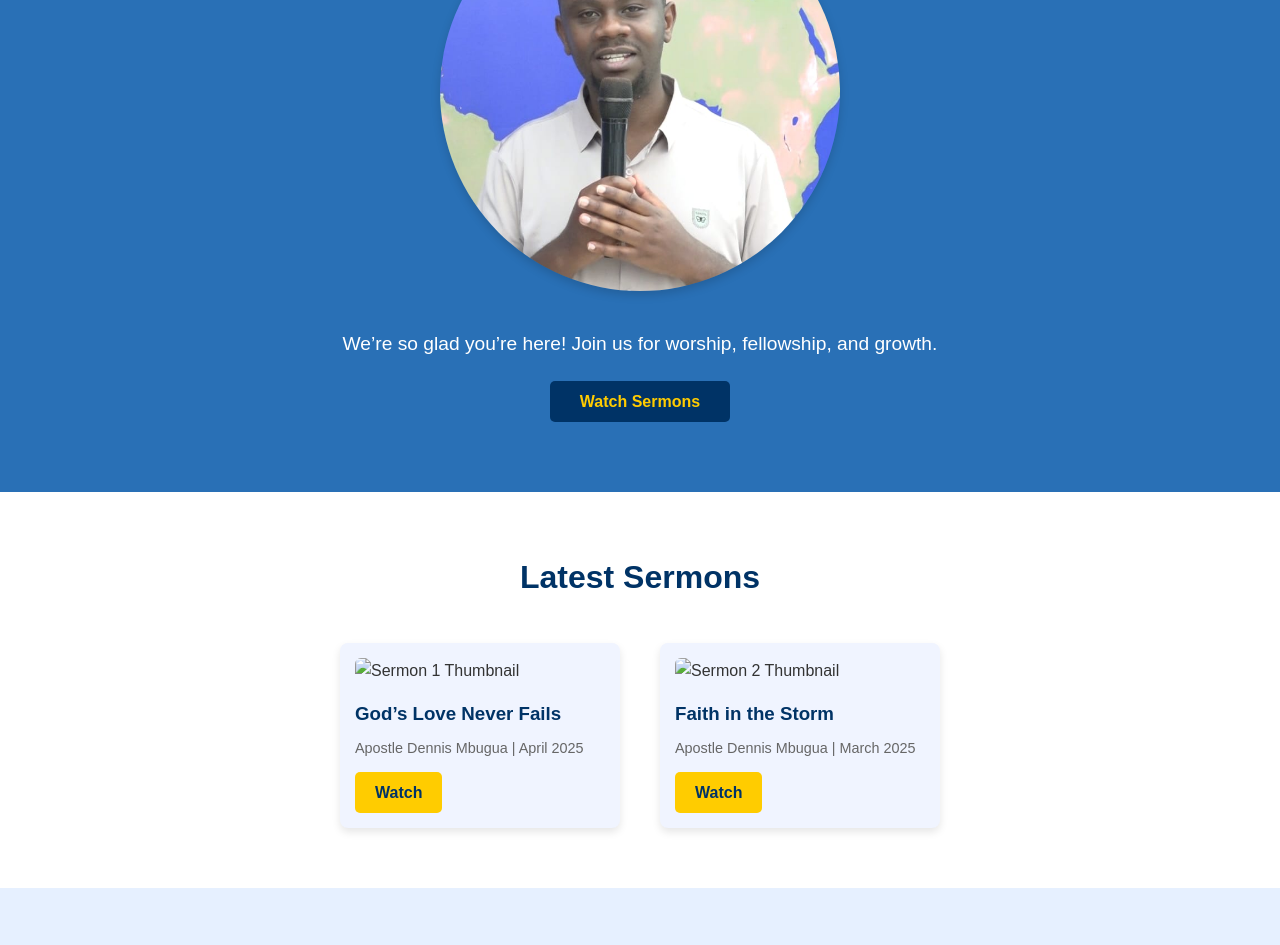
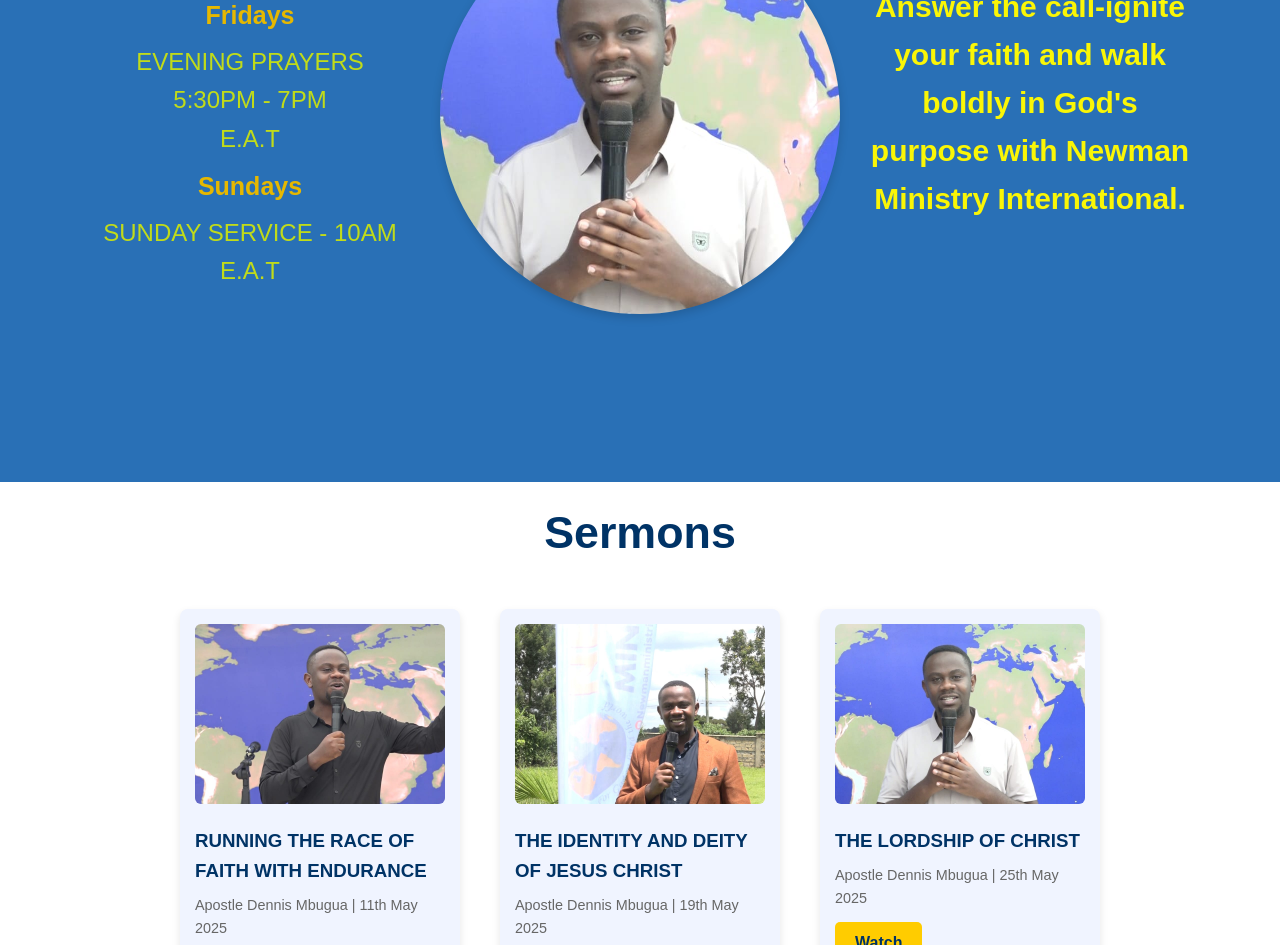
Before and after one commit to Wambu-i7/New-Man-Ministries, a plain HTML site: page index.html in a window 1280 px wide. Shown: the part 421-1366 px from the top of the page. Drawn offline with Linux system fonts and the light colour scheme; a script that the page names is missing.

Commit message:
sermons section

```diff
--- a/css/styles.css
+++ b/css/styles.css
@@ -11,6 +11,13 @@
     line-height: 1.6;
     color: #333;
     background-color: #f9f9f9;
+  }
+
+  section {
+    scroll-margin-top: 110px; /* Adjust to your header height */
+  }
+  #home {
+   padding-top: -25px;
   }
 
   .container {
@@ -43,24 +50,21 @@
     font-weight: bold;
     color: #ffcc00; /* yellow accent */
     text-decoration: none;
-    margin-left: 0;
+    margin-right: auto;
   }
 
   .logo-img {
     width: 100px;
     height: 100px;
     border-radius: 50%;
-    margin-right: 10px;
+    margin-left: -82px;
+    margin-bottom: -10px;
     object-fit: cover;
   }
   .logo-text {
     color: orange;
     font-size: 1.5rem;
     font-weight: bold;
-  }
-
-  .logo a {
-    text-align: left;
   }
   nav ul {
     list-style: none;
@@ -81,6 +85,8 @@
 
 
   /* Hero section */
+
+
 
   .hero {
     height: 100vh;
@@ -108,6 +114,39 @@
     margin-right: auto;
     color: white;
   }
+  .image-row {
+    display: flex;
+    justify-content: center;
+    align-items: center;
+    gap: 30px;
+    margin: 30px 0;
+    flex-wrap: wrap; /* for responsiveness */
+  }
+
+  .left-info, .right-info {
+    flex: 1;
+    min-width: 200px;
+
+  }
+
+  .left-info p {
+    margin: 8px 0;
+    text-align: center;
+    color: #d1e709e7;
+    font-size:x-large;
+  }
+  .left-info h3 {
+    color: #e6b800;
+    font-size: 25px;
+  }
+  .left-info h2 {
+    color: #e75b09;
+    font-size: 35px;
+  }
+  .right-info p {
+    color: rgb(250, 246, 6);
+    font-size: 30px;
+  }
 
   .preacher-image {
     text-align: center;
@@ -129,24 +168,30 @@
     text-decoration: none;
     font-weight: 600;
     border-radius: 5px;
+    margin: 55px 0;
   }
 
   .btn-primary:hover {
     background-color: #002244;
+
   }
 
   /* Sermons */
 
   .sermons {
-    padding: 60px 0;
+    padding: 10px 0;
     background-color: white;
     text-align: center;
+    height: 100vh;
+
   }
 
   .sermons h2 {
-    font-size: 2rem;
+    font-size: 2.8rem;
     margin-bottom: 40px;
     color: #003366;
+    border: #003366;
+    padding-top: 5px;
   }
 
   .sermon-list {
@@ -181,6 +226,13 @@
     color: #666;
     margin-bottom: 12px;
   }
+  .sermon-thumbnail {
+    width: 300px;
+    height: 180px;
+    object-fit: cover;
+    border-radius: 5px;
+  }
+
 
   .btn-secondary {
     background-color: #ffcc00;
--- a/index.html
+++ b/index.html
@@ -18,8 +18,8 @@
         <ul class="nav-links">
           <li><a href="#home">Home</a></li>
           <li><a href="#sermons">Sermons</a></li>
-          <li><a href="#about">About</a></li>
-          <li><a href="#contact">Contact</a></li>
+          <li><a href="#about">About Us</a></li>
+          <li><a href="#contact">Contact Us</a></li>
         </ul>
       </nav>
       <button class="nav-toggle" aria-label="Toggle navigation">
@@ -34,33 +34,55 @@
     <div class="container hero-content">
       <h1>Welcome to Newman Ministries International</h1>
 
-      <section class="preacher-image">
-        <img src="images/preacher.jpg" alt="Our Preacher" />
-      </section>
-      <p>We’re so glad you’re here! Join us for worship, fellowship, and growth.</p>
-      <a href="#sermons" class="btn-primary">Watch Sermons</a>
-    </div>
+      <div class="image-row">
+        <div class="left-info">
+          <h2>Service Times</h2>
+          <hr>
+          <h3><strong>Fridays</strong><br></h3>
+           <p>EVENING PRAYERS<br>
+            5:30PM - 7PM<br>
+            E.A.T</p>
+
+          <h3><strong>Sundays</strong><br> </h3>
+            <p>SUNDAY SERVICE - 10AM E.A.T<br>
+            </p>
+        </div>
+
+        <div class="preacher-image">
+          <img src="images/preacher.jpg" alt="Our Preacher" />
+        </div>
+
+        <div class="right-info">
+          <p><strong>Answer the call-ignite your faith and walk boldly in God's purpose with Newman Ministry International.</strong> </p>
+        </div>
   </section>
+
 
   <section id="sermons" class="sermons">
     <div class="container">
-      <h2>Latest Sermons</h2>
+      <h2>Sermons</h2>
       <div class="sermon-list">
 
         <article class="sermon">
-          <img src="images/sermon1.jpg" alt="Sermon 1 Thumbnail" />
-          <h3>God’s Love Never Fails</h3>
-          <p>Apostle Dennis Mbugua | April 2025</p>
+          <img src="images/sermon1.jpg" alt="Sermon 1 Thumbnail" class="sermon-thumbnail" />
+          <h3>RUNNING THE RACE OF FAITH WITH ENDURANCE</h3>
+          <p>Apostle Dennis Mbugua | 11th May 2025</p>
           <a href="https://www.youtube.com/embed/samplevideo1" target="_blank" class="btn-secondary">Watch</a>
         </article>
 
         <article class="sermon">
-          <img src="images/sermon2.jpg" alt="Sermon 2 Thumbnail" />
-          <h3>Faith in the Storm</h3>
-          <p>Apostle Dennis Mbugua | March 2025</p>
+          <img src="images/sermon2.jpg" alt="Sermon 2 Thumbnail" class="sermon-thumbnail"/>
+          <h3>THE IDENTITY AND DEITY OF JESUS CHRIST</h3>
+          <p>Apostle Dennis Mbugua | 19th May 2025</p>
           <a href="https://www.youtube.com/embed/samplevideo2" target="_blank" class="btn-secondary">Watch</a>
         </article>
 
+        <article class="sermon">
+          <img src="images/preacher.jpg" alt="Sermon 3 Thumbnail" class="sermon-thumbnail"/>
+          <h3>THE LORDSHIP OF CHRIST</h3>
+          <p>Apostle Dennis Mbugua | 25th May 2025</p>
+          <a href="https://www.youtube.com/embed/samplevideo1" target="_blank" class="btn-secondary">Watch</a>
+        </article>
         <!-- Add more sermon entries here -->
 
       </div>
```
Also changed, not shown: images/p.jpg (deleted), images/sermon1.jpg (added), images/sermon2.jpg (added), images/sermon3.jpg (added).
